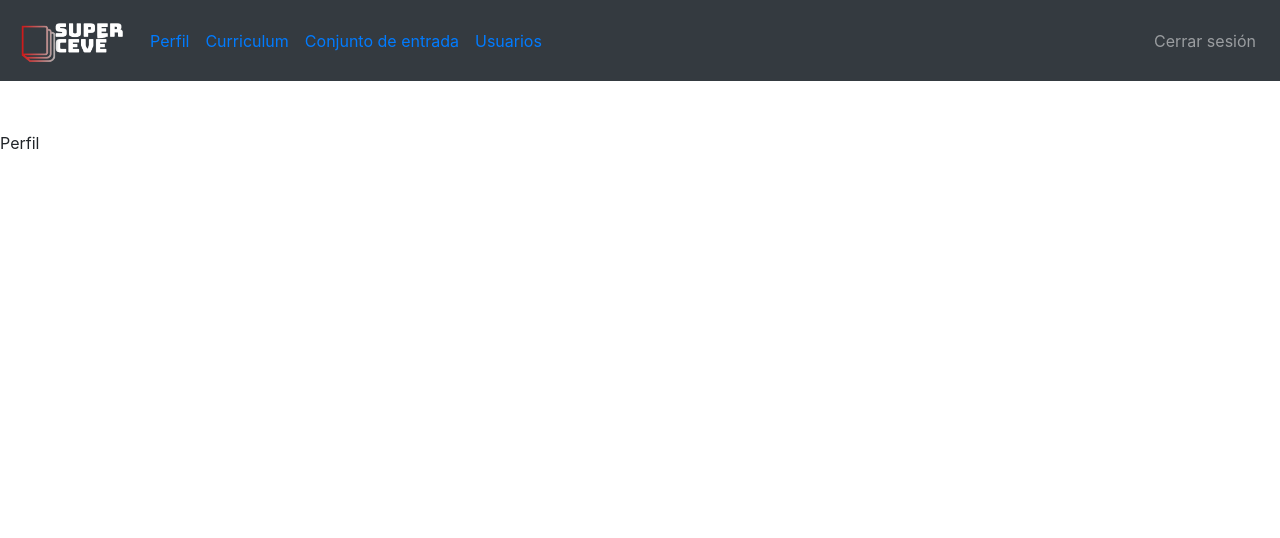
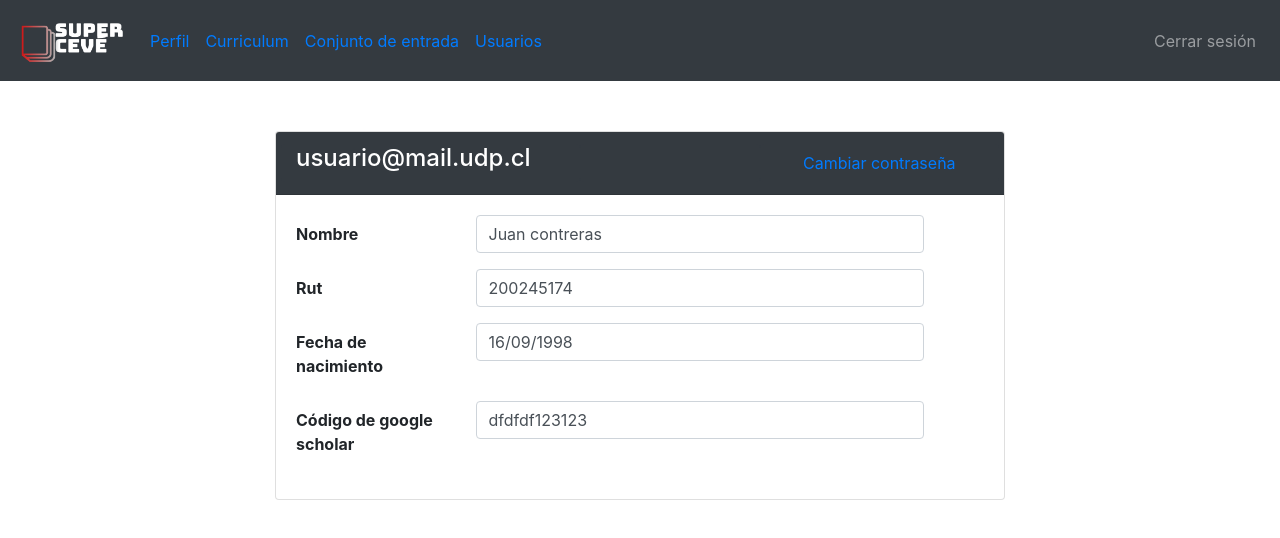
Before and after one commit to Bishuu1/SuperCeveFrontend, a React (Create React App) app: page /perfil in a window 1280 px wide. Shown: the top 538 px of the page. Built offline with nearby package versions, Linux system fonts and the light colour scheme.

Commit message:
agregue el perfil de usuario faltan detalles

```diff
--- a/src/content/Profile/index.js
+++ b/src/content/Profile/index.js
@@ -1,7 +1,79 @@
 import React from 'react';
+import { Row, Form, Container, Card, Col, ListGroup,Button } from 'react-bootstrap';
 
 const Profile = () => {
-  return <div>Perfil</div>;
+  return (
+
+    <Container>
+      <Row >
+        <div class="col-md-8 offset-md-2">
+
+          <Card>
+
+                <div class="card-header bg-dark text-white ">
+                  <Row>
+                    <div class="card bg-dark text-white col-md-5" style={{border: "0pt"}} >
+                      <h4>usuario@mail.udp.cl</h4>
+                    </div>
+
+                    <div class="card bg-dark col-md-3"  style={{border: "0pt"}} ></div>
+
+                    <div class="card bg-dark text-white col-md-4"  style={{border: "0pt"}} >
+                    <Button variant="link" style={{padding: "6px 16px"}}> Cambiar contraseña</Button>
+                    </div>
+
+                  </Row>
+
+                </div>
+
+
+
+            <div class="card-body">
+
+            <Form>
+                  <Form.Group as={Row} controlId="Nombre">
+                    <Form.Label column sm="3">
+                      Nombre
+                    </Form.Label>
+                    <Col sm="8">
+                      <Form.Control  defaultValue="Juan contreras" />
+                    </Col>
+                  </Form.Group>
+
+                  <Form.Group as={Row} controlId="rut">
+                    <Form.Label column sm="3">Rut</Form.Label>
+                    <Col sm="8">
+                      <Form.Control  defaultValue="200245174" />
+                    </Col>
+                  </Form.Group>
+
+                  <Form.Group as={Row} controlId="fecha de nacimiento">
+                    <Form.Label column sm="3">Fecha de nacimiento</Form.Label>
+                    <Col sm="8">
+                      <Form.Control  defaultValue="16/09/1998" />
+                    </Col>
+                  </Form.Group>
+
+                  <Form.Group as={Row} controlId="codigo de google scholar">
+                      <Form.Label column sm="3">Código de google scholar</Form.Label>
+                      <Col sm="8">
+                        <Form.Control defaultValue="dfdfdf123123" />
+                      </Col>
+
+                    </Form.Group>
+
+
+            </Form>
+
+            </div>
+
+          </Card>
+        </div>
+      </Row>
+    </Container>
+
+
+  )
 };
 
 export default Profile;
```
